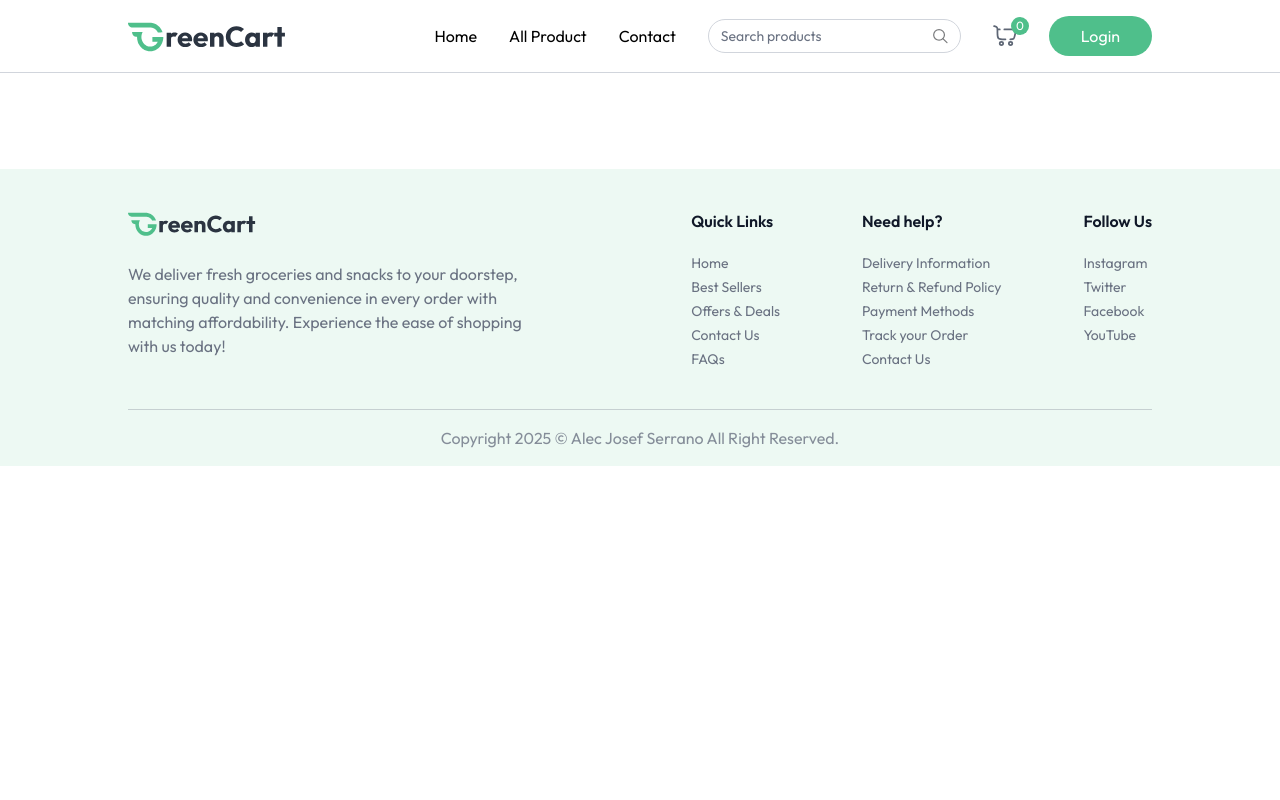
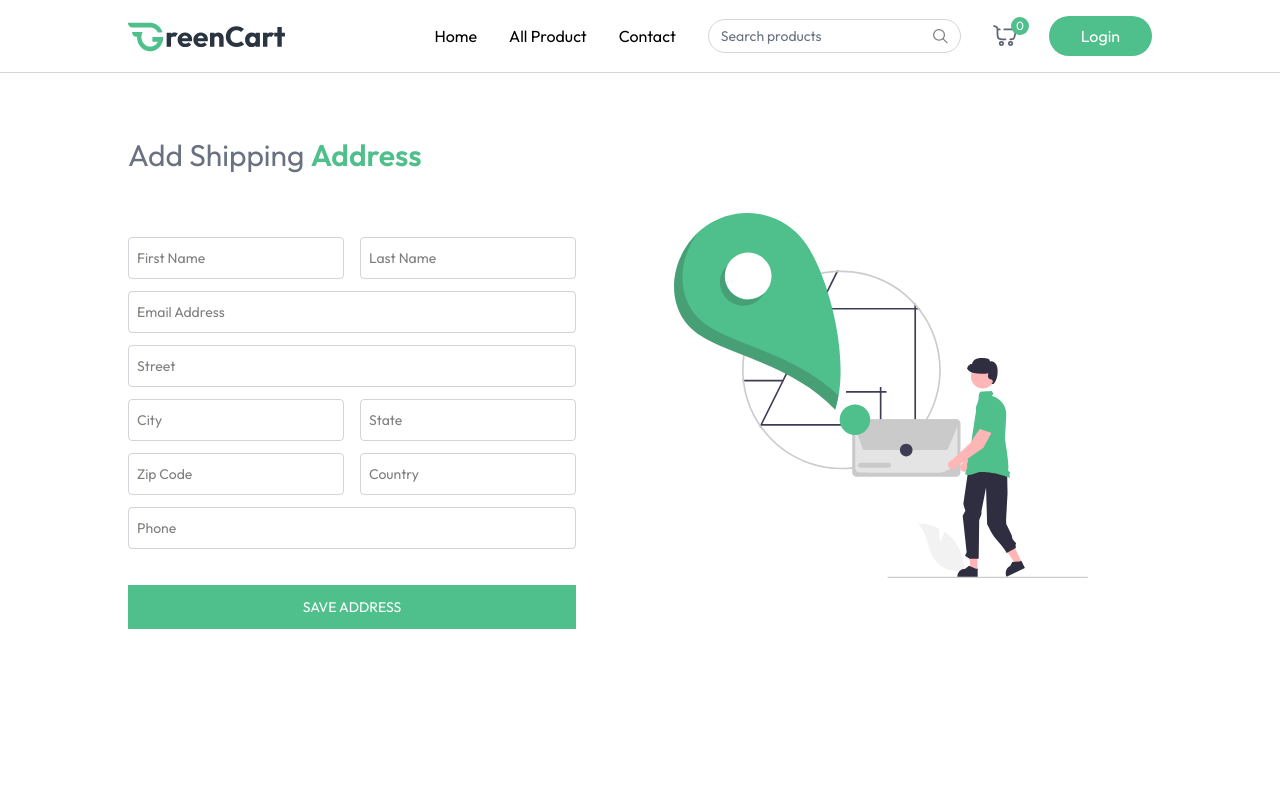
Before and after one commit to AlecJ17/FreshCartStore, a React (Vite) app in the folder client/: page /add-address in a window 1280 px wide. Shown: the top 800 px of the page. Built offline with nearby package versions, Linux system fonts and the light colour scheme.

Commit message:
Add AddAddress.jsx to capture customer address via custom form

```diff
--- a/client/src/App.jsx
+++ b/client/src/App.jsx
@@ -10,6 +10,7 @@
 import ProductCategory from "./pages/ProductCategory";
 import ProductDetails from "./pages/ProductDetails";
 import Cart from "./pages/Cart";
+import AddAddress from "./pages/AddAddress";
 
 const App = () => {
   const isSellerPath = useLocation().pathname.includes("seller");
@@ -28,6 +29,7 @@
           <Route path="/products/:category" element={<ProductCategory />} />
           <Route path="/products/:category/:id" element={<ProductDetails />} />
           <Route path="/cart" element={<Cart />} />
+          <Route path="/add-address" element={<AddAddress />} />
         </Routes>
       </div>
       {!isSellerPath && <Footer />}
--- /dev/null
+++ b/client/src/pages/AddAddress.jsx
@@ -0,0 +1,131 @@
+import React, { useState } from "react";
+import { assets } from "../assets/assets";
+// Input Field Component
+const InputField = ({ type, placeholder, name, handleChange, address }) => (
+  <input
+    className="w-full px-2 py-2.5 border border-gray-500/30 rounded outline-none"
+    type={type}
+    placeholder={placeholder}
+    onChange={handleChange}
+    name={name}
+    value={address[name]}
+    required
+  />
+);
+
+const AddAddress = () => {
+  const [address, setAddress] = useState({
+    firstName: "",
+    lastName: "",
+    street: "",
+    city: "",
+    state: "",
+    zipcode: "",
+    country: "",
+    phone: "",
+  });
+
+  const handleChange = (e) => {
+    const { name, value } = e.target;
+    setAddress((prevAddress) => ({
+      ...prevAddress,
+      [name]: value,
+    }));
+  };
+
+  const onSubmitHandler = async (e) => {
+    e.preventDefault();
+  };
+  return (
+    <div className="mt-16 pb-16">
+      <p className="text-2xl md:text-3xl text-gray-500">
+        Add Shipping <span className="font-semibold text-primary">Address</span>
+      </p>
+      <div className="flex flex-col-reverse md:flex-row justify-between mt-10">
+        <div className="flex-1 max-w-md">
+          <form onSubmit={onSubmitHandler} className="space-y-3 mt-6 text-sm">
+            <div className="grid grid-cols-2 gap-4">
+              <InputField
+                handleChange={handleChange}
+                address={address}
+                name="firstName"
+                type="text"
+                placeholder="First Name"
+              />
+              <InputField
+                handleChange={handleChange}
+                address={address}
+                name="lastName"
+                type="text"
+                placeholder="Last Name"
+              />
+            </div>
+            <InputField
+              handleChange={handleChange}
+              address={address}
+              name="email"
+              type="email"
+              placeholder="Email Address"
+            />
+            <InputField
+              handleChange={handleChange}
+              address={address}
+              name="street"
+              type="text"
+              placeholder="Street"
+            />
+            <div className="grid grid-cols-2 gap-4">
+              <InputField
+                handleChange={handleChange}
+                address={address}
+                name="city"
+                type="text"
+                placeholder="City"
+              />
+              <InputField
+                handleChange={handleChange}
+                address={address}
+                name="state"
+                type="text"
+                placeholder="State"
+              />
+            </div>
+            <div className="grid grid-cols-2 gap-4">
+              <InputField
+                handleChange={handleChange}
+                address={address}
+                name="zipcode"
+                type="text"
+                placeholder="Zip Code"
+              />
+              <InputField
+                handleChange={handleChange}
+                address={address}
+                name="country"
+                type="text"
+                placeholder="Country"
+              />
+            </div>
+            <InputField
+              handleChange={handleChange}
+              address={address}
+              name="phone"
+              type="text"
+              placeholder="Phone"
+            />
+            <button className="w-full mt-6 bg-primary text-white py-3 hover:bg-primary-dull transition cursor-pointer uppercase">
+              Save Address
+            </button>
+          </form>
+        </div>
+        <img
+          className="md:mr-16 mb-16 md:mt-0"
+          src={assets.add_address_iamge}
+          alt="Add Address"
+        />
+      </div>
+    </div>
+  );
+};
+
+export default AddAddress;
```
